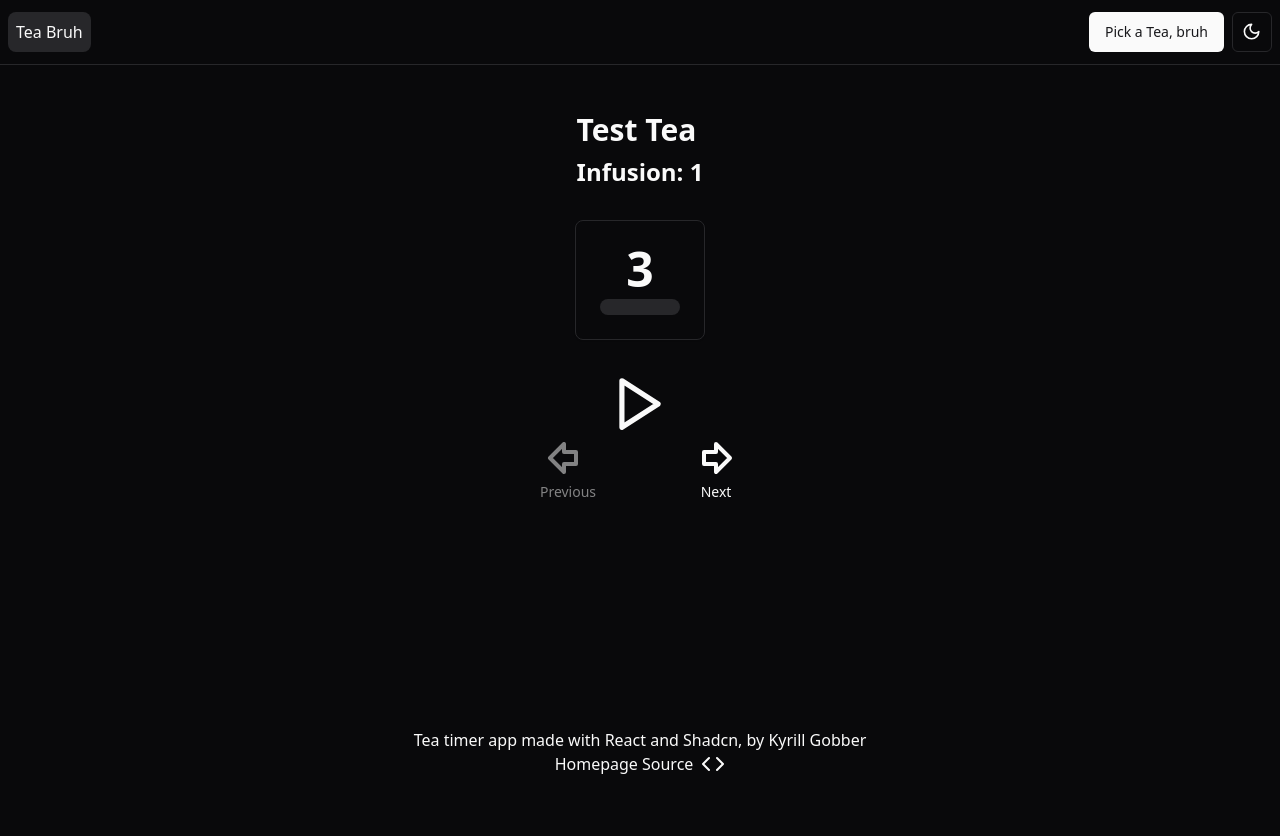
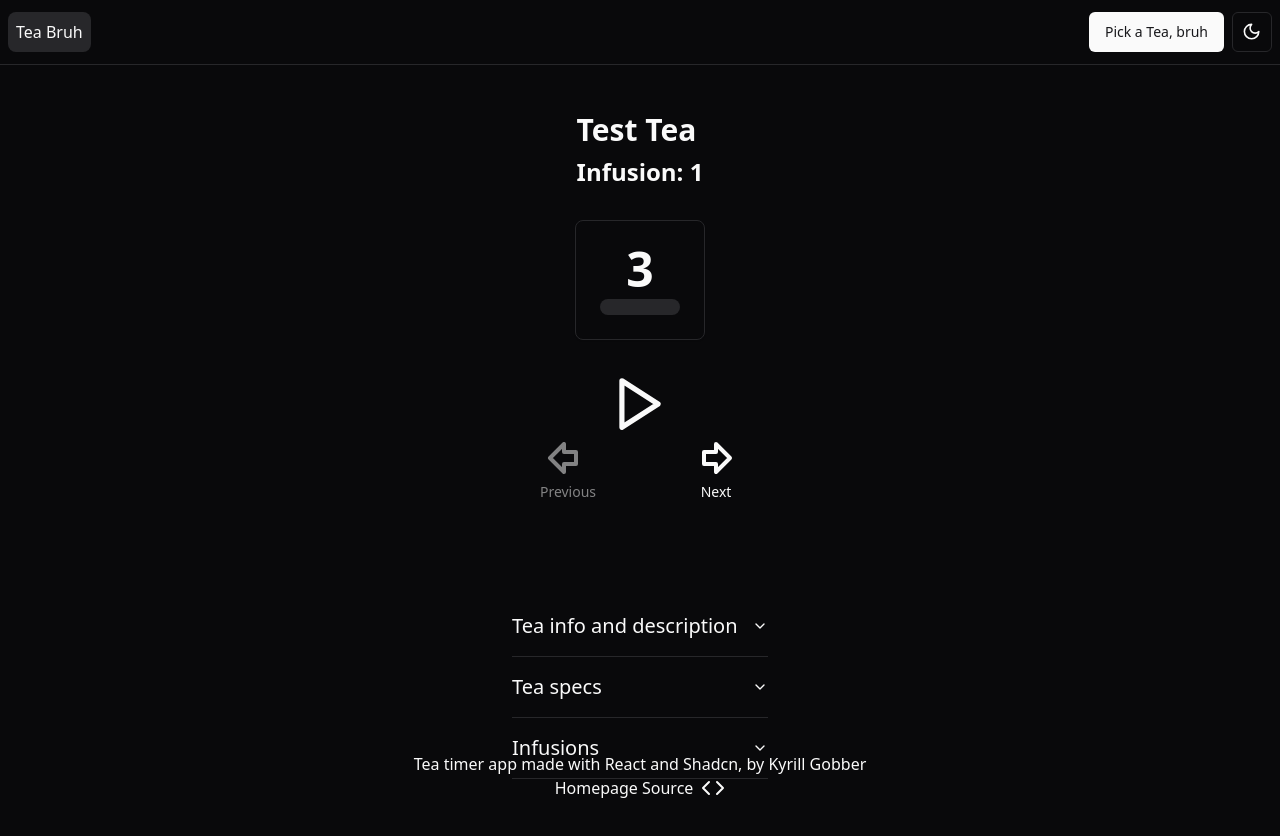
Before and after one commit to KyrillGobber/teaBruh, a React (Vite) app: page / in a window 1280 px wide. Shown: the top 836 px of the page. Before the commit the page ends 800 px from the top, so only its background shows below. Built offline with nearby package versions, Linux system fonts and the light colour scheme.

Commit message:
feat: Added an info accordion

```diff
--- a/package.json
+++ b/package.json
@@ -11,6 +11,7 @@
     "host": "vite --host"
   },
   "dependencies": {
+    "@radix-ui/react-accordion": "^1.1.2",
     "@radix-ui/react-dialog": "^1.0.5",
     "@radix-ui/react-dropdown-menu": "^2.0.6",
     "@radix-ui/react-progress": "^1.0.3",
--- /dev/null
+++ b/src/components/molecules/TeaInfo.tsx
@@ -0,0 +1,87 @@
+import { Accordion, AccordionContent, AccordionItem, AccordionTrigger } from "../ui/accordion";
+import { useTeaStore } from "@/lib/stores/TeaStore";
+import { Table, TableBody, TableCell, TableHead, TableHeader, TableRow } from "../ui/table";
+import { Tea } from "@/lib/constants";
+
+export const TeaInfo = () => {
+    const tea = useTeaStore((state) => state.tea);
+    return (
+        <Accordion type="single" collapsible>
+            <AccordionItem value="item-1">
+                <AccordionTrigger>Tea info and description</AccordionTrigger>
+                <AccordionContent>
+                    {tea.desc}
+                </AccordionContent>
+            </AccordionItem>
+            {(tea.weight || tea.temp) && (
+                <AccordionItem value="item-2">
+                    <AccordionTrigger>Tea specs</AccordionTrigger>
+                    <AccordionContent>
+                        <TeaSpecs />
+                    </AccordionContent>
+                </AccordionItem>
+            )}
+            <AccordionItem value="item-3">
+                <AccordionTrigger>Infusions</AccordionTrigger>
+                <AccordionContent>
+                    <TeaInfusionTable />
+                </AccordionContent>
+            </AccordionItem>
+        </Accordion>
+
+    );
+};
+
+const TeaSpecs = () => {
+    const tea = useTeaStore((state) => state.tea);
+    return (
+        <Table>
+            <TableBody>
+                {tea.weight && (
+                    <TableRow>
+                        <TableCell className="w-auto">Amount of leaves:</TableCell>
+                        <TableCell className="text-right">
+                            {`${tea.weight}g`}
+                        </TableCell>
+                    </TableRow>
+                )}
+                {tea.temp && (
+                    <TableRow>
+                        <TableCell className="w-auto">Temperature:</TableCell>
+                        <TableCell className="text-right">
+                            {`${tea.temp}°C`}
+                        </TableCell>
+                    </TableRow>
+                )}
+            </TableBody>
+        </Table >
+    );
+};
+
+const getTeaInfusionRows = (tea: Tea) => {
+    return tea.infusions.map((infusion) => {
+        return (
+            <TableRow key={infusion.id}>
+                <TableCell className="w-auto">{infusion.id}</TableCell>
+                <TableCell className="text-right">{infusion.duration}</TableCell>
+            </TableRow>
+        );
+    });
+};
+
+const TeaInfusionTable = () => {
+    const tea = useTeaStore((state) => state.tea);
+    return (
+        <Table>
+            <TableHeader>
+                <TableRow>
+                    <TableHead>Nr.</TableHead>
+                    <TableHead className="text-right">Seconds</TableHead>
+                </TableRow>
+            </TableHeader>
+            <TableBody>
+                {getTeaInfusionRows(tea)}
+            </TableBody>
+        </Table >
+    );
+};
--- a/src/components/organisms/MainContent.tsx
+++ b/src/components/organisms/MainContent.tsx
@@ -6,6 +6,7 @@ import { useEffect, useRef, useState } from "react";
 import { teas } from "@/lib/constants";
 import { Progress } from "../ui/progress";
 import { useTeaStore } from "@/lib/stores/TeaStore";
+import { TeaInfo } from "../molecules/TeaInfo";
 
 const getIcon = (timerState: TimerState) => {
     switch (timerState) {
@@ -97,6 +98,7 @@ export const MainContent = () => {
     };
 
     return (
+        <div className="flex flex-col justify-between items-center gap-24">
             <div className="flex flex-col justify-center items-center gap-8 mt-12">
                 <div className="flex flex-col gap-2">
                     <h1>{tea.name}</h1>
@@ -150,5 +152,9 @@ export const MainContent = () => {
                     </div>
                 </div>
             </div>
+            <div className="flex flex-col w-full p-4 md:p-0 md:w-1/5">
+                <TeaInfo />
+            </div>
+        </div>
     );
 };
--- /dev/null
+++ b/src/components/ui/accordion.tsx
@@ -0,0 +1,56 @@
+import * as React from "react"
+import * as AccordionPrimitive from "@radix-ui/react-accordion"
+import { ChevronDown } from "lucide-react"
+
+import { cn } from "@/lib/utils"
+
+const Accordion = AccordionPrimitive.Root
+
+const AccordionItem = React.forwardRef<
+  React.ElementRef<typeof AccordionPrimitive.Item>,
+  React.ComponentPropsWithoutRef<typeof AccordionPrimitive.Item>
+>(({ className, ...props }, ref) => (
+  <AccordionPrimitive.Item
+    ref={ref}
+    className={cn("border-b", className)}
+    {...props}
+  />
+))
+AccordionItem.displayName = "AccordionItem"
+
+const AccordionTrigger = React.forwardRef<
+  React.ElementRef<typeof AccordionPrimitive.Trigger>,
+  React.ComponentPropsWithoutRef<typeof AccordionPrimitive.Trigger>
+>(({ className, children, ...props }, ref) => (
+  <AccordionPrimitive.Header className="flex">
+    <AccordionPrimitive.Trigger
+      ref={ref}
+      className={cn(
+        "flex flex-1 items-center justify-between py-4 font-medium transition-all hover:underline [&[data-state=open]>svg]:rotate-180",
+        className
+      )}
+      {...props}
+    >
+      {children}
+      <ChevronDown className="h-4 w-4 shrink-0 transition-transform duration-200" />
+    </AccordionPrimitive.Trigger>
+  </AccordionPrimitive.Header>
+))
+AccordionTrigger.displayName = AccordionPrimitive.Trigger.displayName
+
+const AccordionContent = React.forwardRef<
+  React.ElementRef<typeof AccordionPrimitive.Content>,
+  React.ComponentPropsWithoutRef<typeof AccordionPrimitive.Content>
+>(({ className, children, ...props }, ref) => (
+  <AccordionPrimitive.Content
+    ref={ref}
+    className="overflow-hidden text-sm transition-all data-[state=closed]:animate-accordion-up data-[state=open]:animate-accordion-down"
+    {...props}
+  >
+    <div className={cn("pb-4 pt-0", className)}>{children}</div>
+  </AccordionPrimitive.Content>
+))
+
+AccordionContent.displayName = AccordionPrimitive.Content.displayName
+
+export { Accordion, AccordionItem, AccordionTrigger, AccordionContent }
--- a/src/lib/constants.ts
+++ b/src/lib/constants.ts
@@ -57,6 +57,8 @@ export const teas: Tea[] = [
     {
         name: 'Pu-erh <3',
         desc: 'First infusion is a rinse / wash, not to be drunk. The first real infusion is the second one. The wash may be shorter or longer than 10 seconds, depending on the tea.',
+        weight: 5,
+        temp: 99,
         infusions: [
             {
                 id: 1,
```
Also changed, not shown: tailwind.config.js (line endings or trailing spaces), 1 other file (tests, documents, lock files or other folders). Lines whose indentation alone changed are shown as unchanged.
